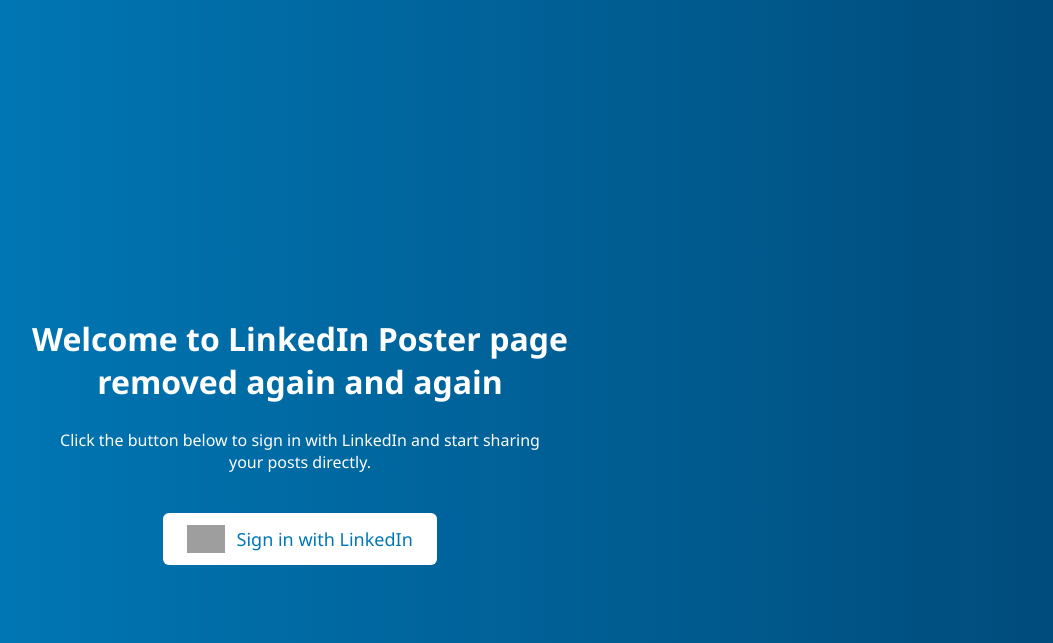
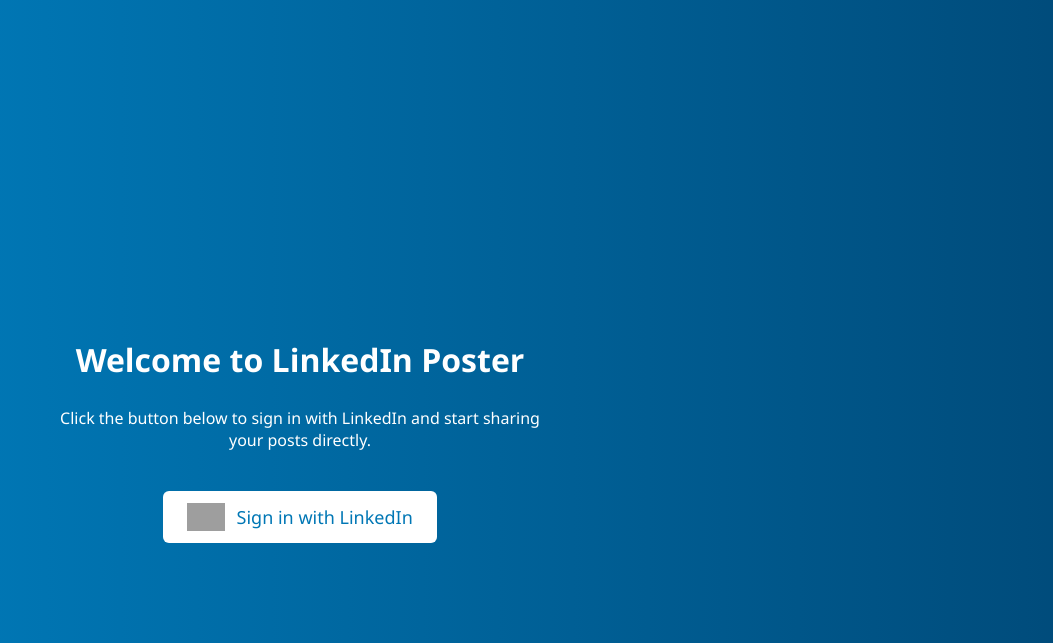
Before and after one commit to Abdul-Aziz-dal/linkedin-php-integration, a PHP site: page /linkedin-php-integration/ in a window 1280 px wide. Shown: the top 643 px of the page, without its empty margins (30-1083 px from the left). Run offline with PHP 8.4, Linux system fonts and the light colour scheme; grey boxes are pictures that could not be loaded.

Commit message:
Update index.php

```diff
--- a/index.php
+++ b/index.php
@@ -62,7 +62,7 @@ if (isset($_SESSION['access_token']) && isset($_SESSION['linkedin_id'])) {
 </head>
 <body>
 
-    <h1>Welcome to LinkedIn Poster page removed again and again</h1>
+    <h1>Welcome to LinkedIn Poster </h1>
     <p>Click the button below to sign in with LinkedIn and start sharing your posts directly.</p>
 
     <a href="login.php" class="login-btn">
```
